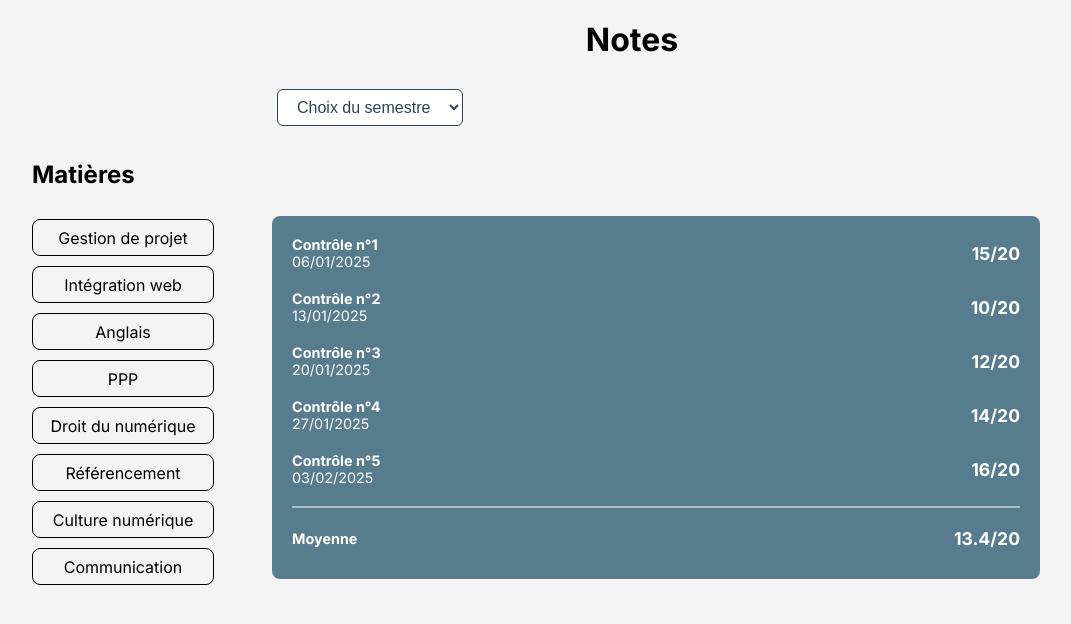
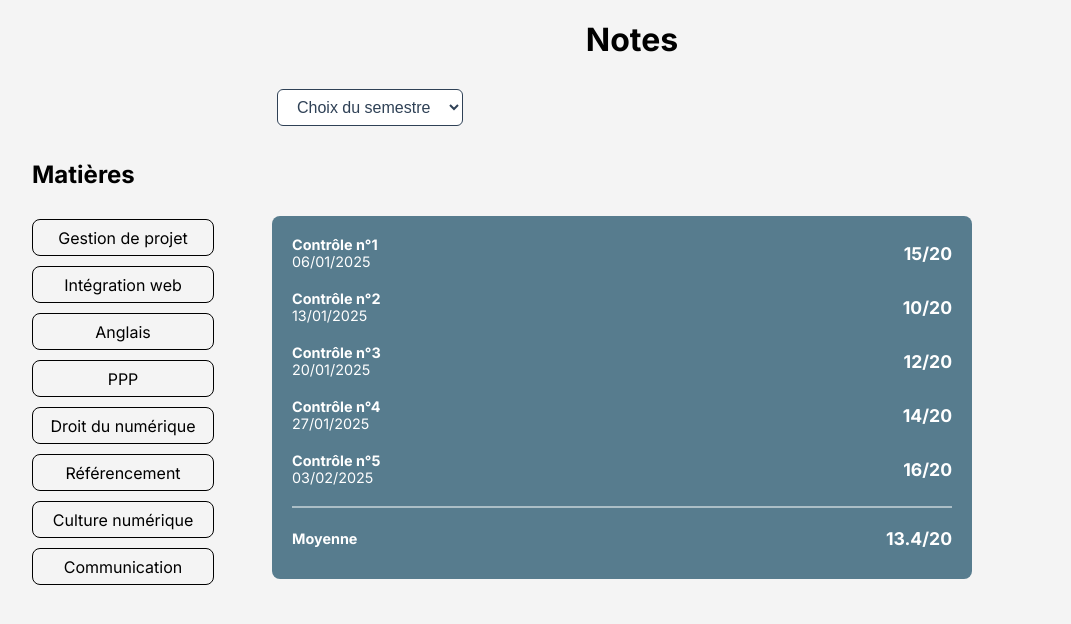
Before and after one commit to llclarall/ENT, a PHP site: page /note.html in a window 1280 px wide; the page is wider, and only the part inside the window is pictured. Shown: the top 624 px of that part, without its empty margins (8-1079 px from the left). Run offline with PHP 8.4, Linux system fonts and the light colour scheme; some web fonts are replaced.

Commit message:
modif style

```diff
--- a/reserver_emilie/style.css
+++ b/reserver_emilie/style.css
@@ -402,11 +402,13 @@ h3 {
     color: white;
     border-radius: 8px;
     font-size: 1rem;
-    width: 60%;
+    width: 700px; /* Ajustez la largeur ici */
+    max-width: 100%; /* Optionnel : pour que la largeur ne dépasse pas 100% */
     box-sizing: border-box;
     margin-top: 80px;
     align-self: flex-start;
 }
+
 
 .control-row {
     display: flex;
```
